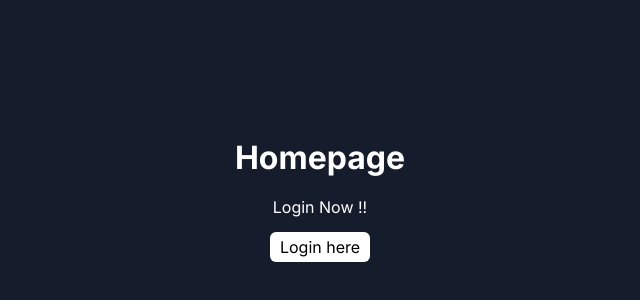
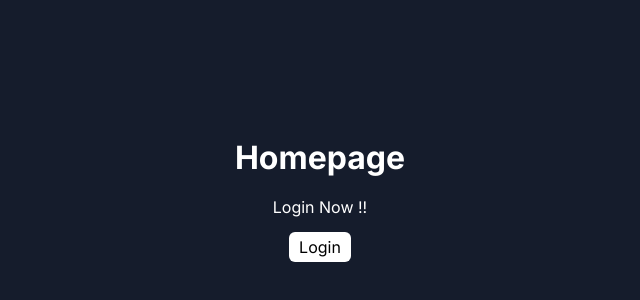
Before and after one commit to phelomamdoh/admin-dashboard, a Next.js app: page / in a window 1280 px wide. Shown: the part 200-500 px from the top of the page, without its empty margins (320-960 px from the left). Built offline with nearby package versions, Linux system fonts and the light colour scheme.

Commit message:
fix login link

```diff
--- a/app/page.jsx
+++ b/app/page.jsx
@@ -23,7 +23,7 @@ const Homepage = () => {
           borderRadius: "6px",
         }}
       >
-        Login here
+        Login
       </Link>
     </div>
   );
```
